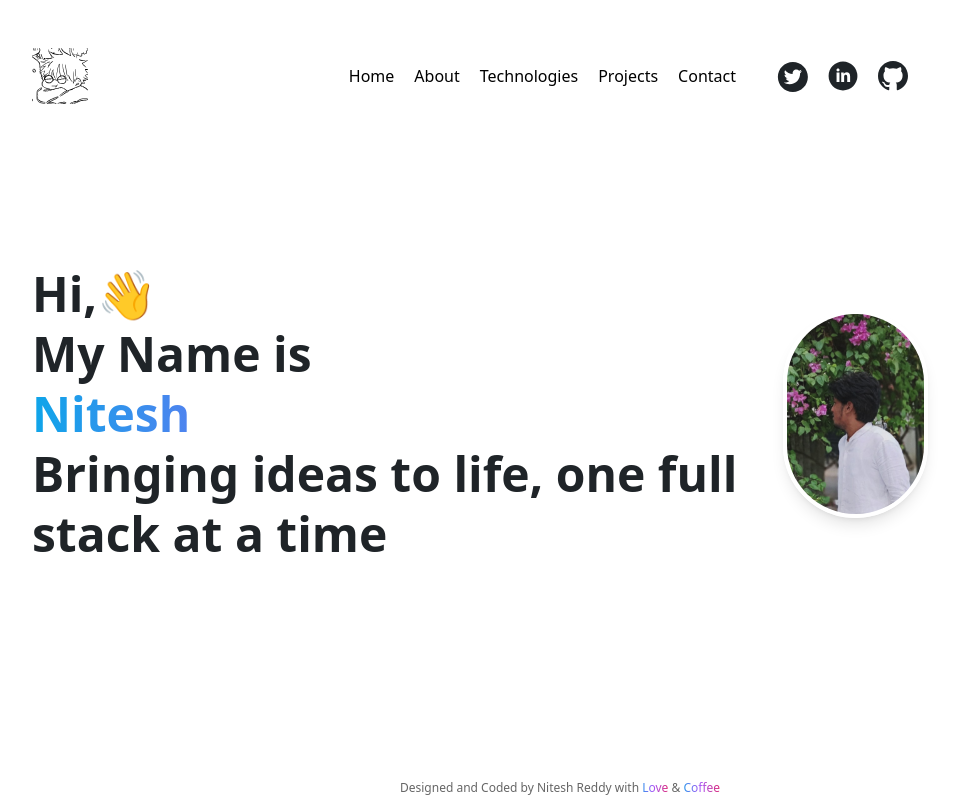
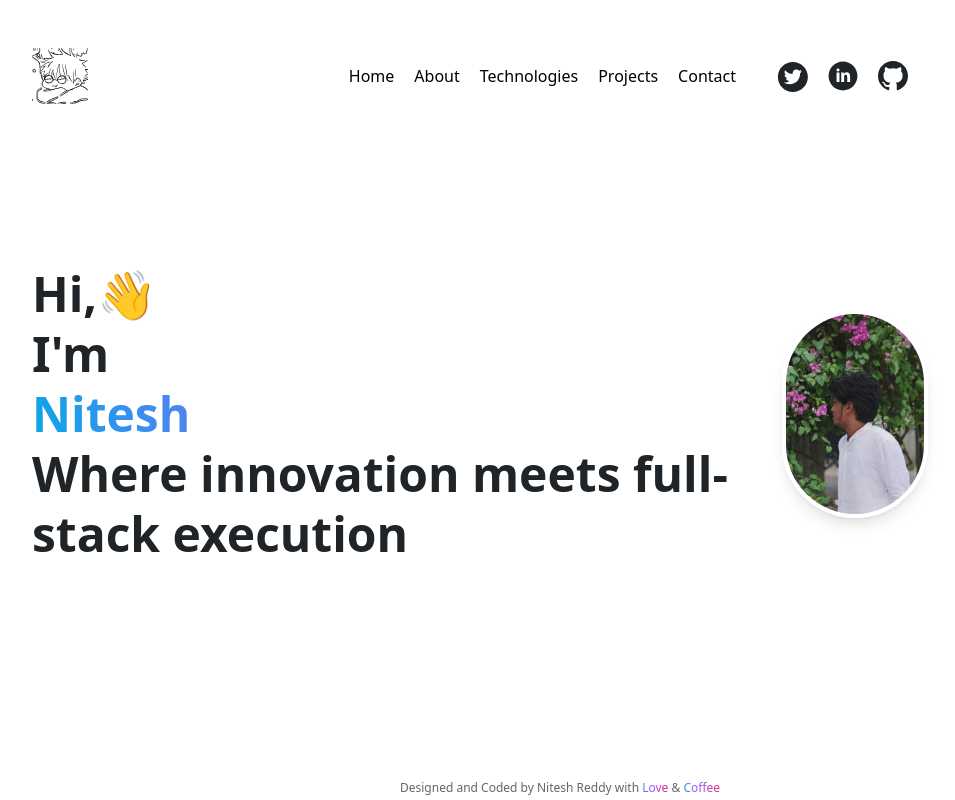
Before and after one commit to PanatiNitesh/Portfolio, a React (Create React App) app in the folder myself/: page / in a window 1280 px wide. Shown: the whole page, without its empty margins (160-1115 px from the left). Built offline with nearby package versions, Linux system fonts and the light colour scheme.

Commit message:
updated home.js

```diff
--- a/myself/src/Details.js
+++ b/myself/src/Details.js
@@ -36,7 +36,7 @@ export const logos = {
 // Enter your Personal Details here
 export const personalDetails = {
   name: "Nitesh",
-  tagline: "Bringing ideas to life, one full stack at a time",
+  tagline: "Where innovation meets full-stack execution",
   img: profile,
   about: "I'm a passionate full-stack developer with hands-on experience in frontend, backend, and UI/UX design. I enjoy building responsive and user-centric web applications, backed by clean architecture and data-driven decisions. With a growing interest in data analysis and product design, I love turning ideas into scalable digital solutions and leading projects from concept to launch."
 };
--- a/myself/src/Pages/Home.js
+++ b/myself/src/Pages/Home.js
@@ -63,7 +63,7 @@ function Home() {
           ref={h11}
           className="text-2xl text-dark-heading dark:text-light-heading md:text-4xl xl:text-5xl xl:leading-tight font-bold"
         >
-          Hi,👋<br></br>My Name is<br></br>
+          Hi,👋<br></br>I'm
         </h1>
         <h1
           ref={h12}
```
